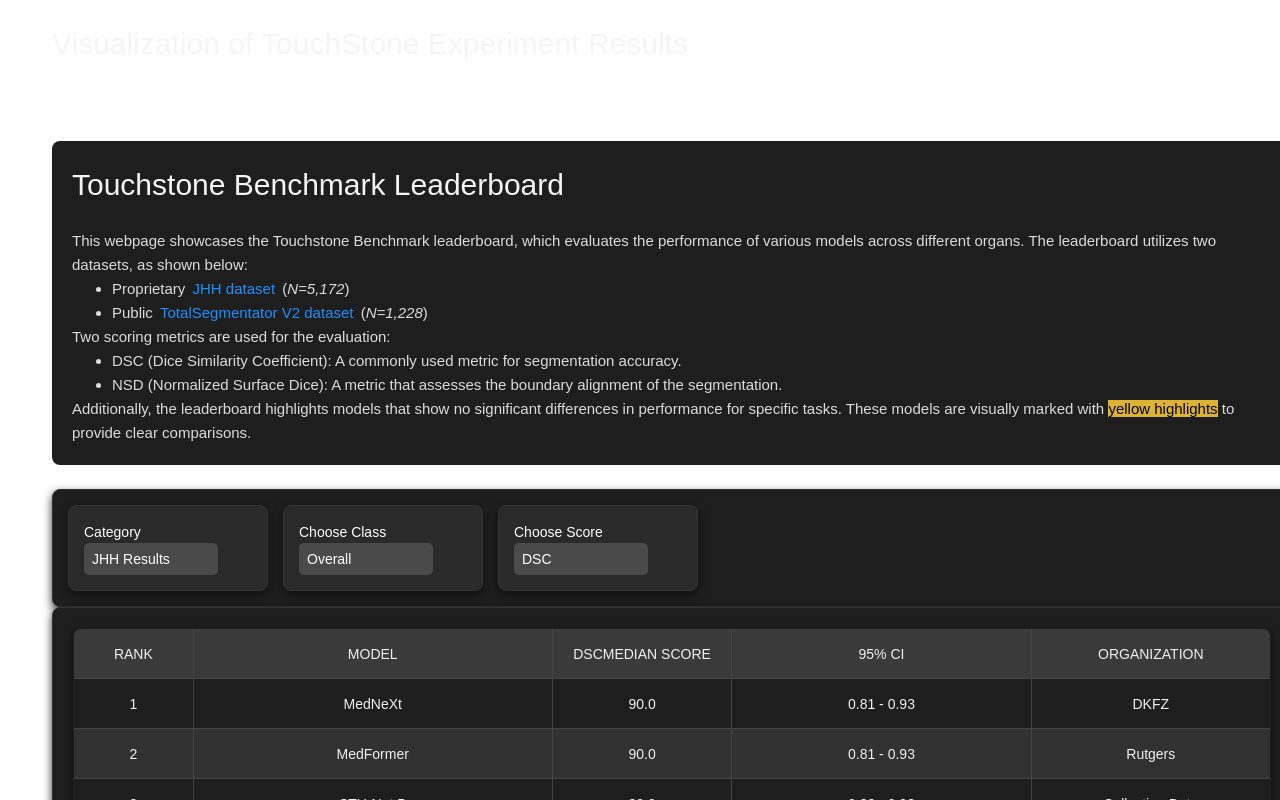
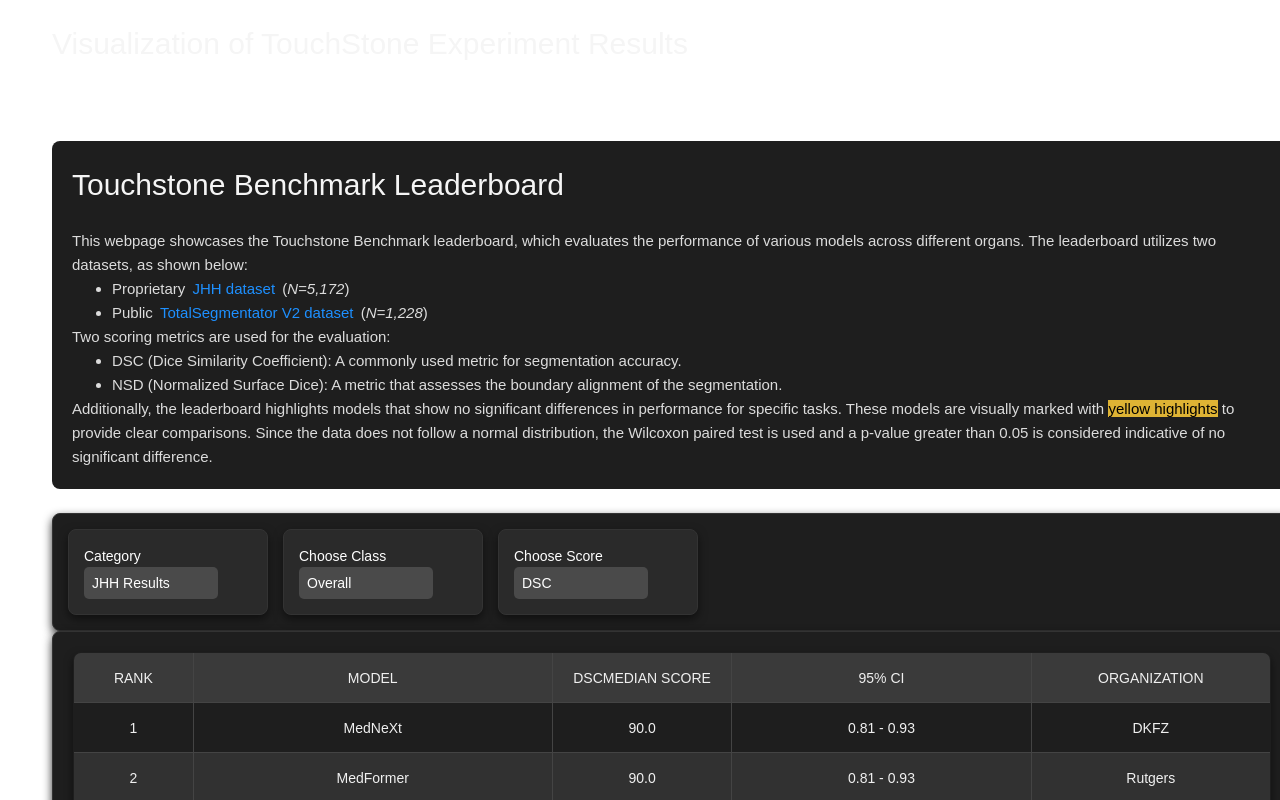
Before and after one commit to MrGiovanni/Leaderboard, a Vue app: page / in a window 1280 px wide. Shown: the top 800 px of the page. Built offline with nearby package versions, Linux system fonts and the light colour scheme.

Commit message:
add data detail

```diff
--- a/src/App.vue
+++ b/src/App.vue
@@ -42,6 +42,7 @@
       </ul>
       <p>
         Additionally, the leaderboard highlights models that show <strong>no significant differences</strong> in performance for specific tasks. These models are visually marked with <span style="background-color: #deb334; color: black;">yellow highlights</span> to provide clear comparisons.
+        Since the data does not follow a normal distribution, the Wilcoxon paired test is used and a p-value greater than 0.05 is considered indicative of no significant difference.
       </p>
     </div>
     <br>
```
